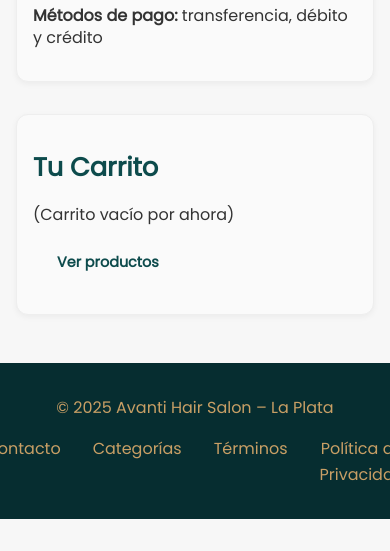
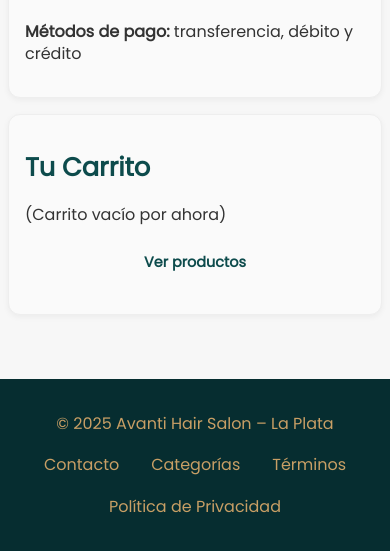
Before and after one commit to gitdarweb/avantiHairCards, a plain HTML site: page index.html in a window 390 px wide. Shown: the part 2467-3018 px from the top of the page. Before the commit the page ends 2986 px from the top, so only its background shows below. Drawn offline with Linux system fonts and the light colour scheme.

Commit message:
Descripción de lo que cambiaste

```diff
--- a/styles.css
+++ b/styles.css
@@ -457,3 +457,51 @@ footer a:hover {
         grid-template-columns: repeat(2, 1fr);
     }
 }
+/* ===== AJUSTES RESPONSIVE PARA INFO & FOOTER ===== */
+
+/* Espacio extra en móviles para info-sections */
+@media (max-width: 576px) {
+    .info-sections {
+        padding: 1rem 0.5rem;
+        gap: 1rem;
+    }
+}
+
+/* Footer flexible y wrap en móvil */
+footer .footer-inner {
+    display: flex;
+    flex-direction: column;
+    align-items: center;
+    gap: 1rem;
+}
+
+footer .footer-inner p {
+    margin: 0;
+}
+
+/* Convertir la lista de enlaces en flex wrap */
+footer ul {
+    display: flex;
+    flex-wrap: wrap;
+    justify-content: center;
+    gap: 1rem;
+    margin: 0;
+    padding: 0;
+}
+
+/* Aumentar click area en enlaces del footer */
+footer a {
+    padding: 0.25rem 0.5rem;
+}
+
+/* Ajustes específicos en pantallas muy pequeñas */
+@media (max-width: 400px) {
+    .info-card {
+        padding: 1rem;
+    }
+
+    .btn-hero.small {
+        width: 100%;
+        text-align: center;
+    }
+}
```
